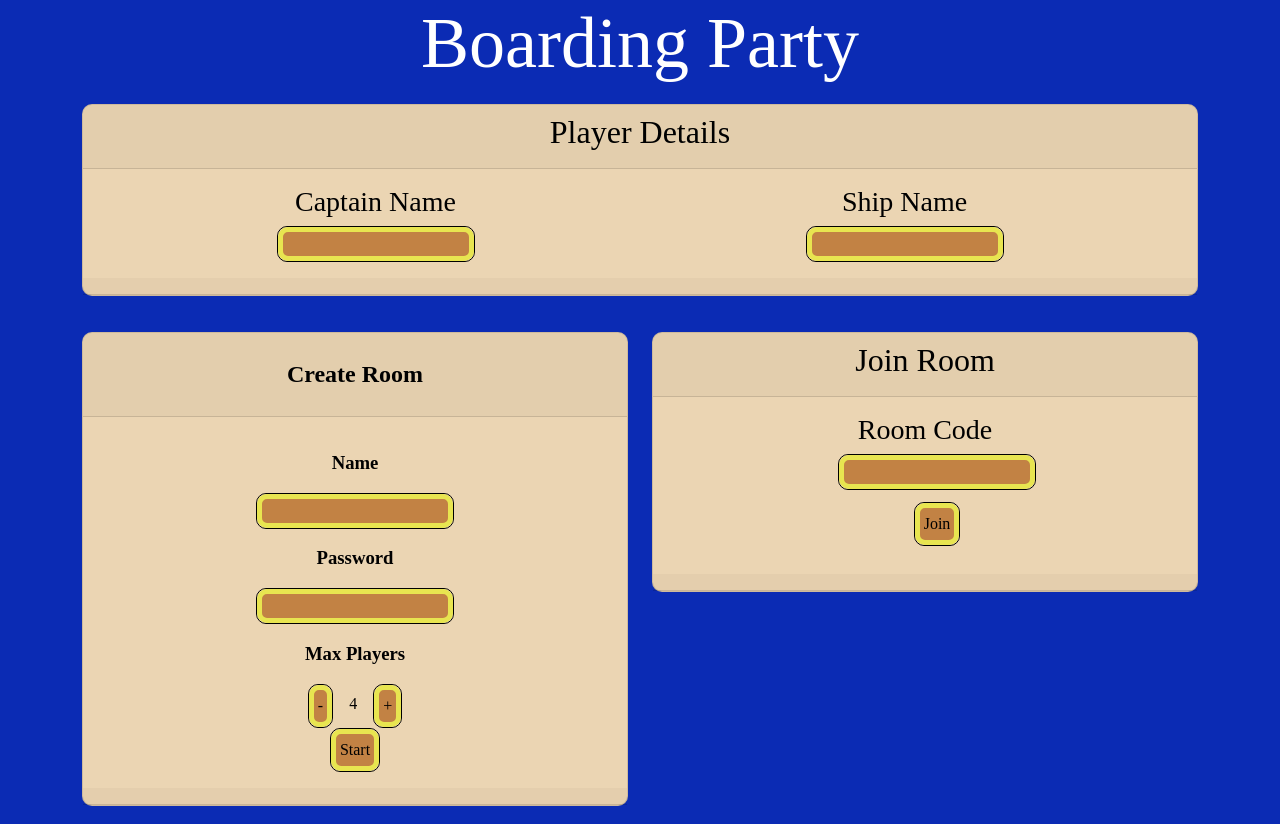
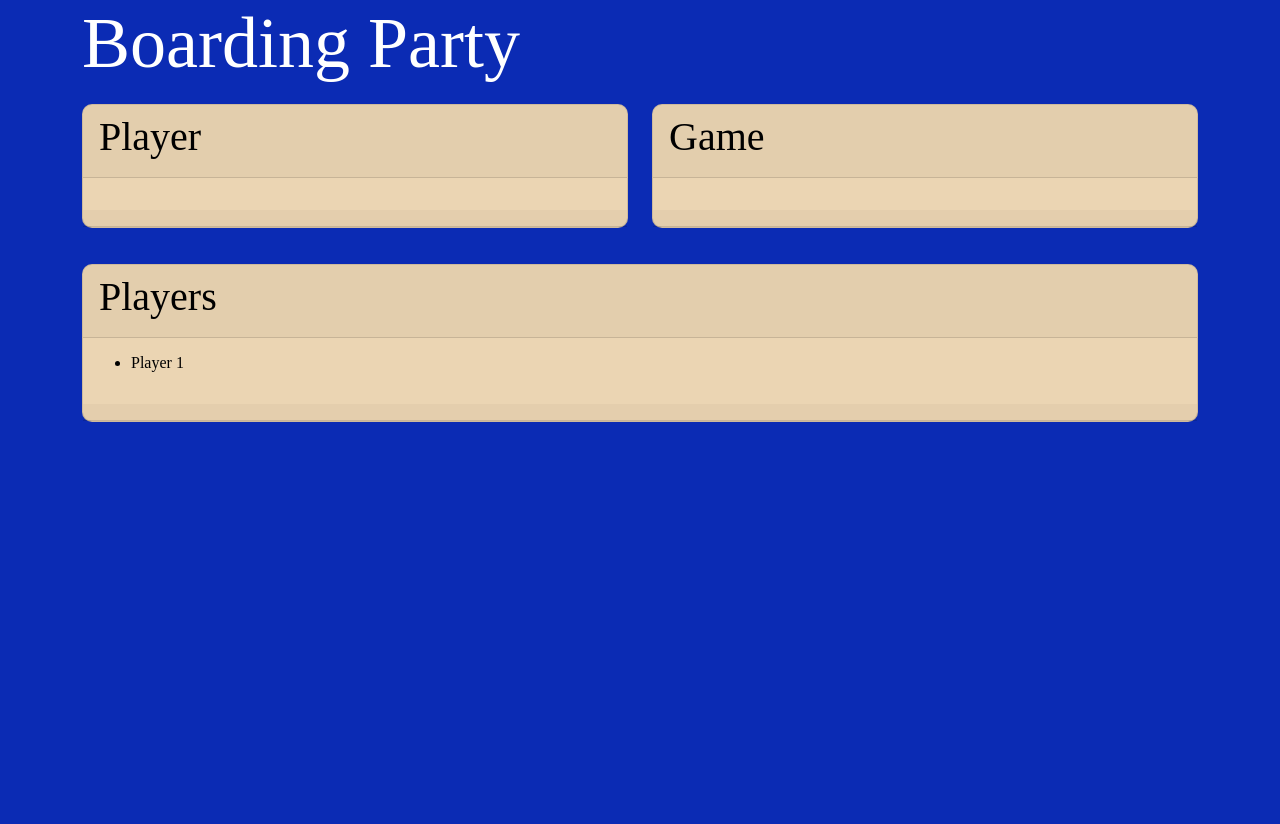
Before and after one commit to WillowHayward/monoverse, an Angular app: page /lobby in a window 1280 px wide. Before the commit this address led to /. After the commit the page ends 800 px from the top, so only its background shows below. Built offline with nearby package versions, Linux system fonts and the light colour scheme.

Commit message:
feat(boarding-party): added basic routing

```diff
--- a/apps/boarding-party/lib/Lipwig.d.ts
+++ /dev/null
@@ -1,4 +0,0 @@
-declare class Lipwig {
-    public static join(server, code, callback): any;
-    public static create(server): any;
-}
--- a/apps/boarding-party/src/app/app.component.html
+++ b/apps/boarding-party/src/app/app.component.html
@@ -1 +1 @@
-<bp-landing></bp-landing><router-outlet></router-outlet>
+<router-outlet></router-outlet>
--- a/apps/boarding-party/src/app/app.module.ts
+++ b/apps/boarding-party/src/app/app.module.ts
@@ -1,5 +1,4 @@
-import { NgModule } from '@angular/core';
-import { BrowserModule } from '@angular/platform-browser';
+import { NgModule } from '@angular/core'; import { BrowserModule } from '@angular/platform-browser';
 
 import { AppComponent } from './app.component';
 import { RouterModule } from '@angular/router';
@@ -16,7 +15,27 @@ import { PlayerDetailsComponent } from './player-details/player-details.componen
   declarations: [AppComponent, LobbyComponent, LandingComponent, CreateComponent, JoinComponent, PlayerDetailsComponent],
   imports: [
     BrowserModule,
-    RouterModule.forRoot([], { initialNavigation: 'enabledBlocking' }),
+    RouterModule.forRoot(
+        [
+            {
+                path: '',
+                component: LandingComponent
+            },
+            {
+                path: 'create',
+                component: CreateComponent
+            },
+            {
+                path: 'join/:code',
+                component: JoinComponent
+            },
+            {
+                path: 'lobby',
+                component: LobbyComponent
+            },
+        ],
+        { initialNavigation: 'enabledBlocking' }
+    ),
     UiModule,
   ],
   providers: [],
--- a/apps/boarding-party/src/app/create/create.component.ts
+++ b/apps/boarding-party/src/app/create/create.component.ts
@@ -1,4 +1,5 @@
 import { ViewChild, Component, OnInit } from '@angular/core';
+import { Router } from '@angular/router';
 import { BoardingParty } from '../../engine/game';
 
 @Component({
@@ -7,12 +8,15 @@ import { BoardingParty } from '../../engine/game';
   styleUrls: ['./create.component.scss']
 })
 export class CreateComponent implements OnInit {
-  constructor() { }
+  constructor(private router: Router) { }
 
   ngOnInit(): void {
   }
 
   start(): void {
+    this.router.navigate(['/lobby'], {
+        skipLocationChange: true
+    });
     /*const players = this.count.value;
     const game = new BoardingParty(players);*/
   }
--- a/apps/boarding-party/src/app/landing/landing.component.scss
+++ b/apps/boarding-party/src/app/landing/landing.component.scss
@@ -1,7 +1 @@
 @use '~scss/base' as *;
-
-.title {
-    @extend .display-2;
-
-    color: white;
-}
--- a/apps/boarding-party/src/app/lobby/lobby.component.html
+++ b/apps/boarding-party/src/app/lobby/lobby.component.html
@@ -1 +1,29 @@
-<p>lobby works!</p>
+<div class="container">
+    <div class="row">
+            <span class="title">Boarding Party</span>
+    </div>
+    <div class="row">
+        <span class="col">
+            <whc-card>
+                <h1 header>Player</h1>
+                {{code}}
+            </whc-card>
+        </span>
+        <span class="col">
+            <whc-card>
+                <h1 header>Game</h1>
+                {{code}}
+            </whc-card>
+        </span>
+    </div>
+    <div class="row">
+        <span class="col">
+            <whc-card>
+                <h1 header>Players</h1>
+                <ul>
+                    <li>Player 1</li>
+                </ul>
+            </whc-card>
+        </span>
+    </div>
+</div>
--- a/apps/boarding-party/src/app/lobby/lobby.component.scss
+++ b/apps/boarding-party/src/app/lobby/lobby.component.scss
@@ -0,0 +1 @@
+@use '~scss/base' as *;
--- a/apps/boarding-party/src/app/lobby/lobby.component.ts
+++ b/apps/boarding-party/src/app/lobby/lobby.component.ts
@@ -1,4 +1,4 @@
-import { Component, OnInit } from '@angular/core';
+import { Input, Component, OnInit } from '@angular/core';
 
 @Component({
   selector: 'bp-lobby',
@@ -6,6 +6,7 @@ import { Component, OnInit } from '@angular/core';
   styleUrls: ['./lobby.component.scss']
 })
 export class LobbyComponent implements OnInit {
+    @Input() code = '';
 
   constructor() { }
 
--- a/apps/boarding-party/src/engine/game.ts
+++ b/apps/boarding-party/src/engine/game.ts
@@ -1,7 +1,4 @@
-import {
-    LipwigClient as Client,
-    LipwigHost as Host
-} from 'lipwigjs';
+import { Client, Host } from '@willhaycode/lipwig-js';
 export class BoardingParty {
     private host: Host;
     private clients: Client[];
--- a/package.json
+++ b/package.json
@@ -24,7 +24,6 @@
     "@angular/router": "~13.1.0",
     "@nrwl/angular": "13.4.1",
     "@nrwl/web": "^13.4.1",
-    "lipwigjs": "^1.2.6",
     "rxjs": "~7.4.0",
     "tslib": "^2.0.0",
     "websocket": "^1.0.34",
@@ -71,7 +70,6 @@
     "husky": "^7.0.4",
     "jest": "27.2.3",
     "jest-preset-angular": "11.0.0",
-    "lipwig": "^1.2.5",
     "ngx-deploy-npm": "^3.0.7",
     "nx-electron": "^11.4.1",
     "prettier": "^2.3.1",
--- a/scss/base.scss
+++ b/scss/base.scss
@@ -2,6 +2,12 @@
 
 @import "variables";
 @import "themes/pirate";
+
+.title {
+    @extend .display-2;
+
+    color: white;
+}
 
 @import "bootstrap/scss/variables";
 @import "bootstrap/scss/mixins";
```
Also changed, not shown: 1 other file (tests, documents, lock files or other folders).
